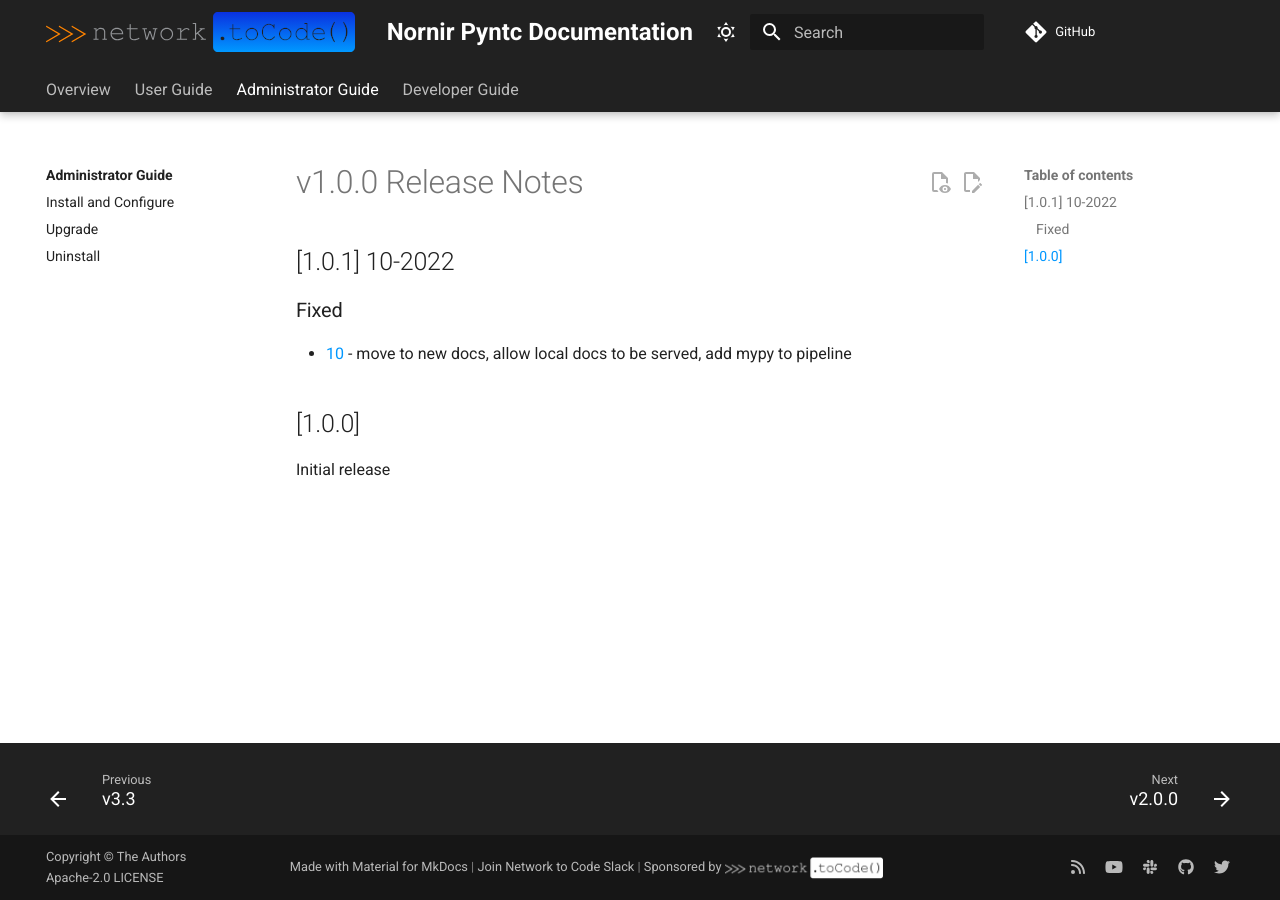
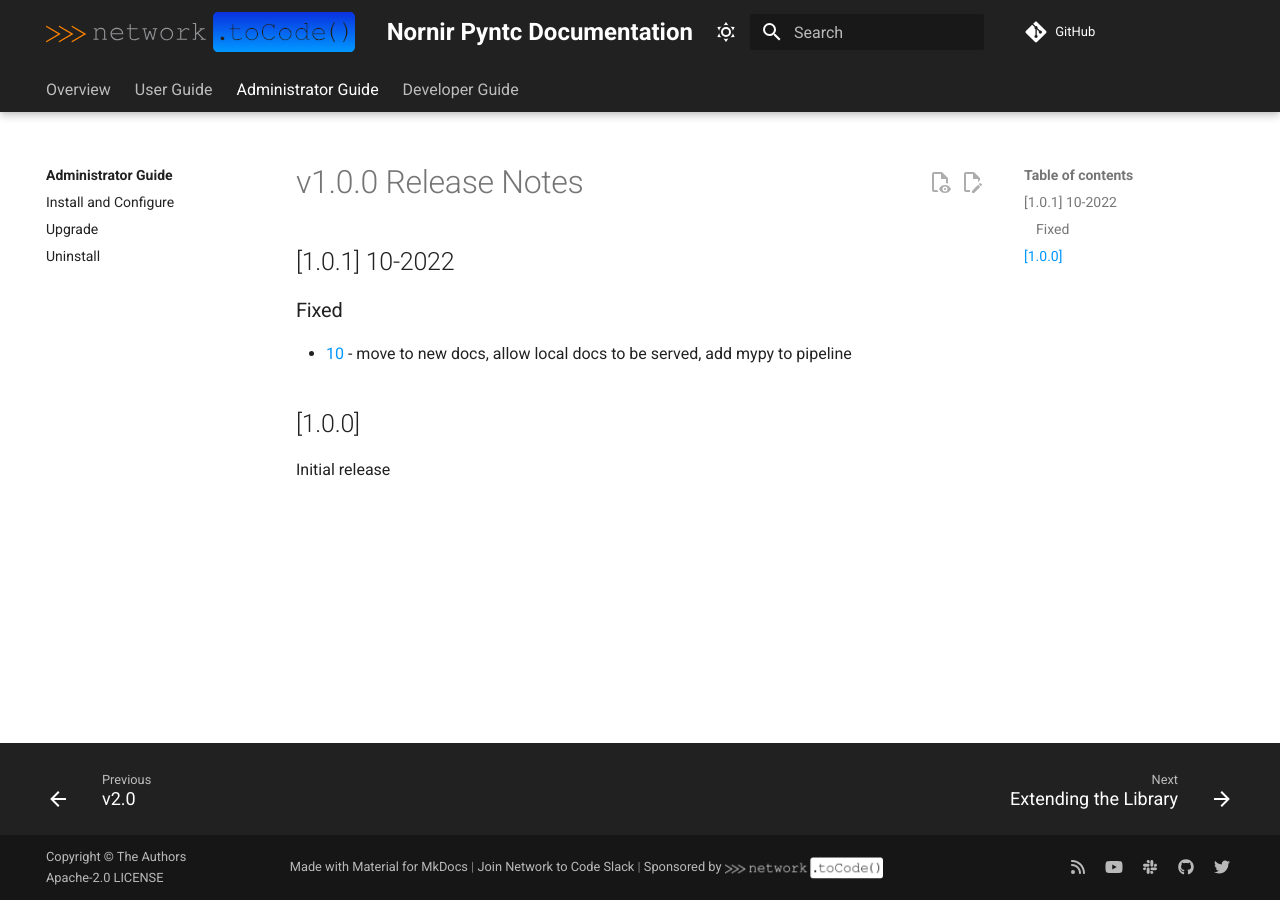
Before and after one commit to networktocode/nornir-pyntc, an MkDocs documentation site: the page built from docs/admin/release_notes/version_1.0.md, in a window 1280 px wide. Built offline with MkDocs 1.6.1 and Material for MkDocs 9.7.7, drawn with Linux system fonts in a browser that asks for light colours; comment, search, counter and statistics services are not loaded.

Commit message:
fix mkdocs release notes ordering

```diff
--- a/mkdocs.yml
+++ b/mkdocs.yml
@@ -129,11 +129,11 @@ nav:
       - Release Notes:
           - "admin/release_notes/index.md"
           - v3.3: "admin/release_notes/version_3.3.md"
-          - v1.0.0: "admin/release_notes/version_1.0.md"
-          - v2.0.0: "admin/release_notes/version_2.0.md"
-          - v3.0.0: "admin/release_notes/version_3.0.md"
-          - v3.1.0: "admin/release_notes/version_3.1.md"
-          - v3.2.0: "admin/release_notes/version_3.2.md"
+          - v3.2: "admin/release_notes/version_3.2.md"
+          - v3.1: "admin/release_notes/version_3.1.md"
+          - v3.0: "admin/release_notes/version_3.0.md"
+          - v2.0: "admin/release_notes/version_2.0.md"
+          - v1.0: "admin/release_notes/version_1.0.md"
   - Developer Guide:
       - Extending the Library: "dev/extending.md"
       - Contributing to the Library: "dev/contributing.md"
```
